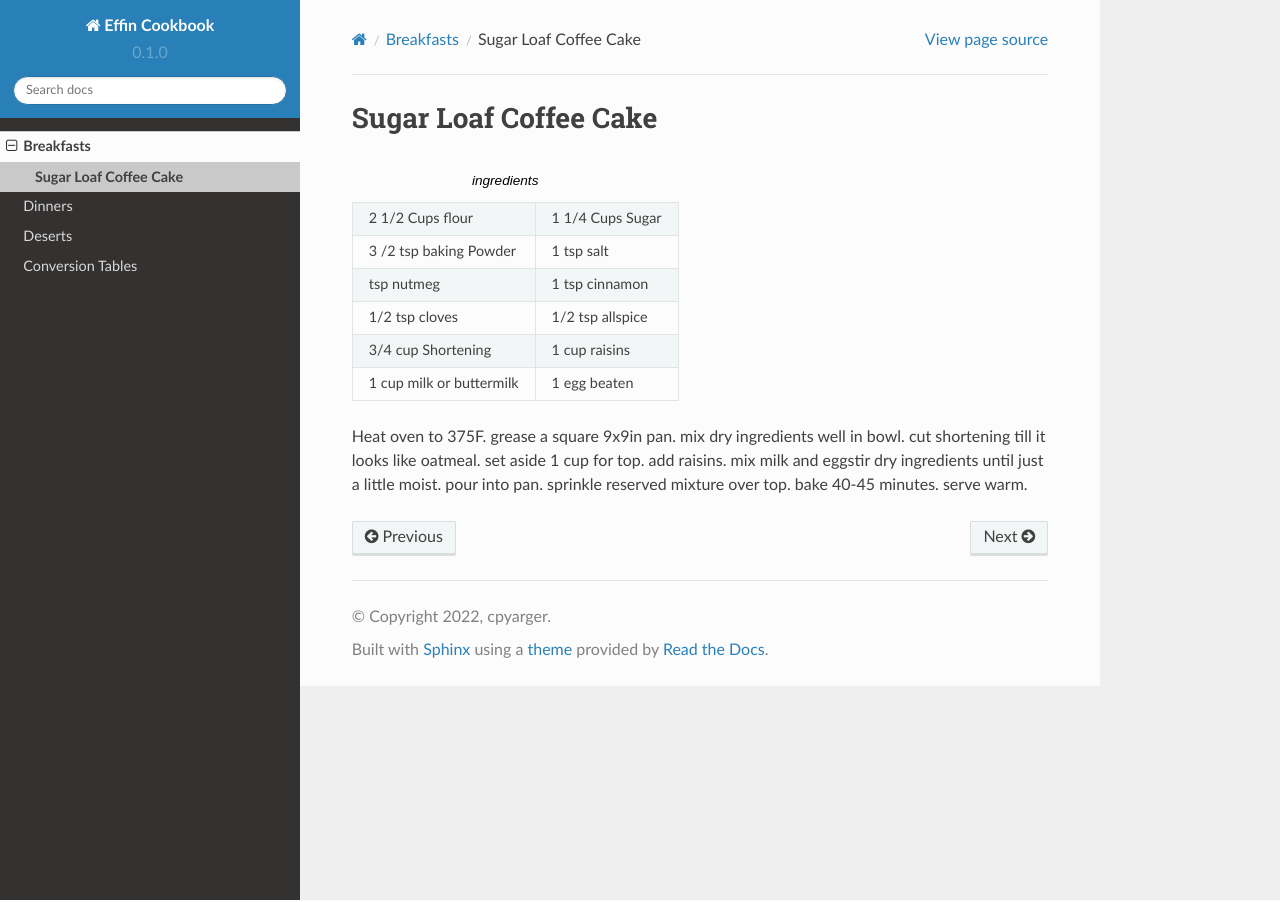
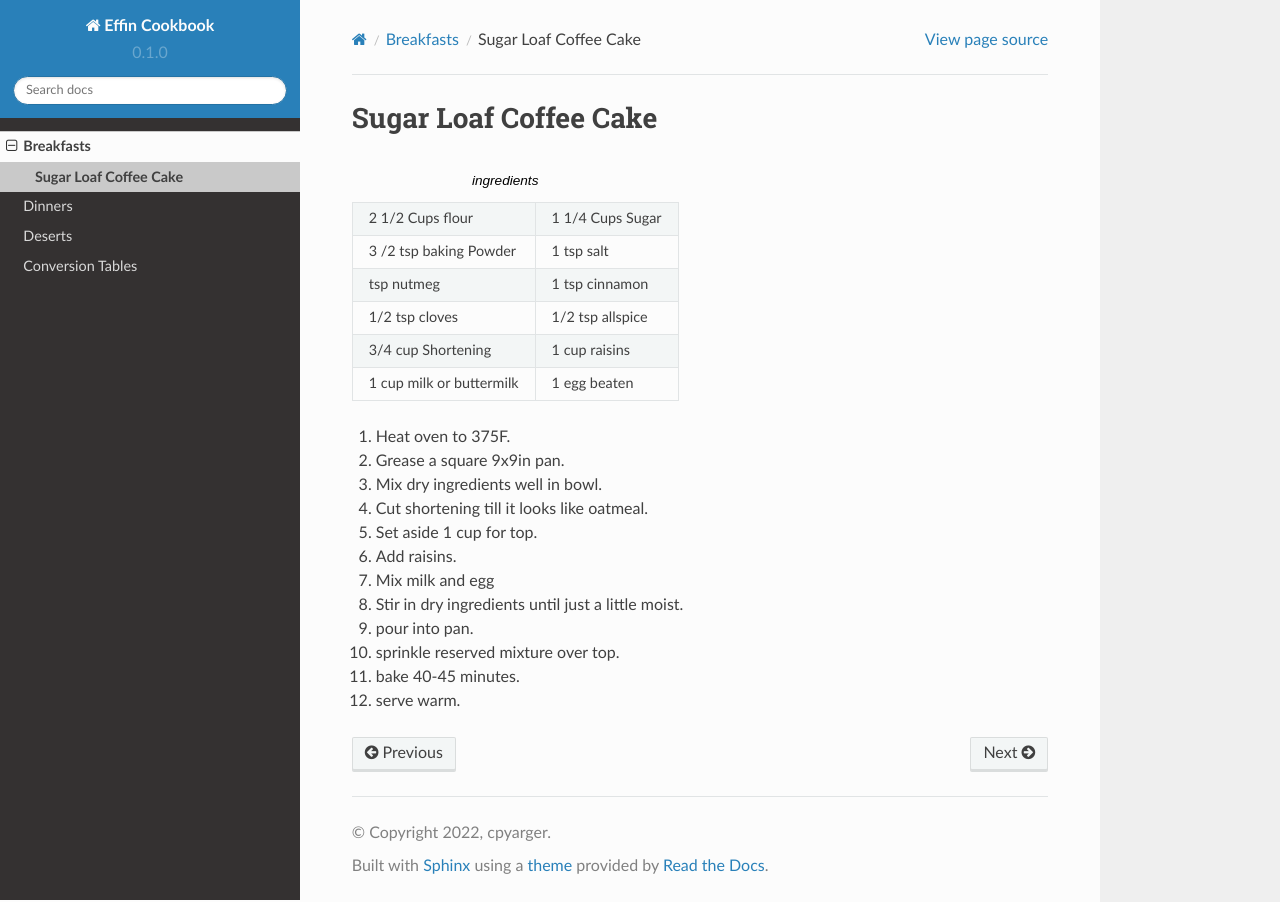
Before and after one commit to cpyarger/Effin-Cookbook, a Sphinx documentation site: the page built from docs/source/breakfasts/slcc.rst, in a window 1280 px wide. Built offline with Sphinx 7.4.7 and the Read the Docs theme 2.0.0, drawn with Linux system fonts in a browser that asks for light colours.

Commit message:
More formatting

```diff
--- a/docs/source/breakfasts/slcc.rst
+++ b/docs/source/breakfasts/slcc.rst
@@ -19,14 +19,15 @@ Sugar Loaf Coffee Cake
     * - 1 cup milk or buttermilk
       - 1 egg beaten
 
-Heat oven to 375F.
-grease a square 9x9in pan.
-mix dry ingredients well in bowl.
-cut shortening till it looks like oatmeal.
-set aside 1 cup for top.
-add raisins.
-mix milk and eggstir dry ingredients  until just a little moist.
-pour into pan.
-sprinkle reserved mixture over top.
-bake 40-45 minutes.
-serve warm.
+1. Heat oven to 375F.
+2. Grease a square 9x9in pan.
+3. Mix dry ingredients well in bowl.
+4. Cut shortening till it looks like oatmeal.
+5. Set aside 1 cup for top.
+6. Add raisins.
+7. Mix milk and egg
+8. Stir in dry ingredients until just a little moist.
+9. pour into pan.
+10. sprinkle reserved mixture over top.
+11. bake 40-45 minutes.
+12. serve warm.
```
